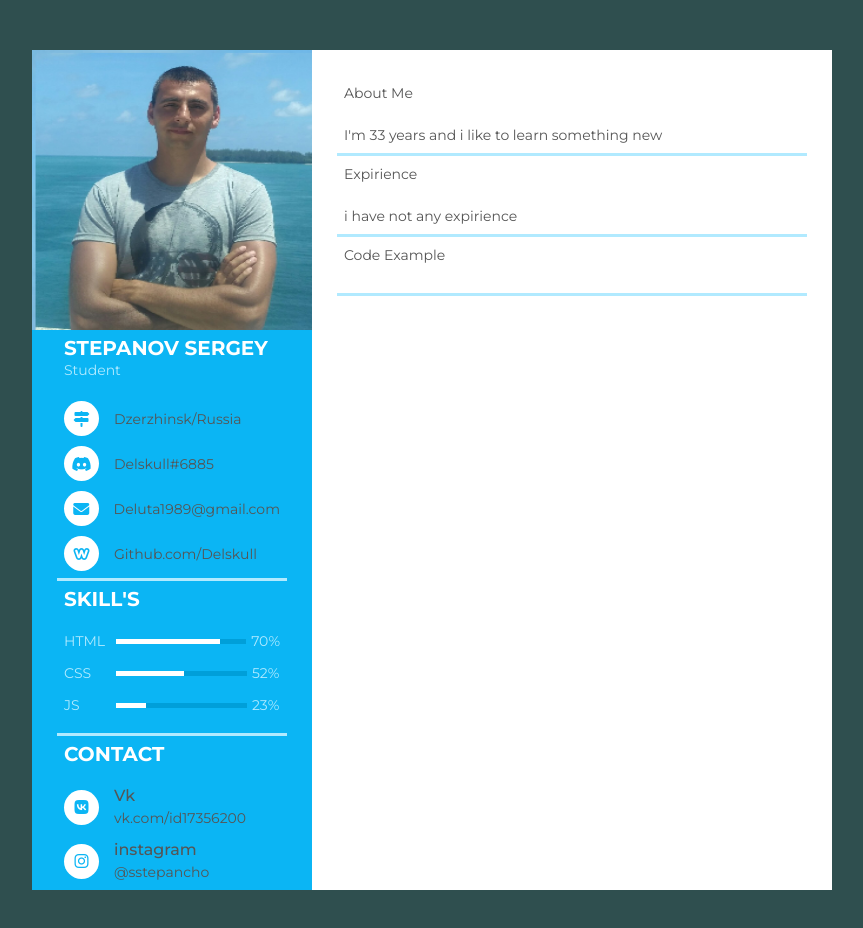
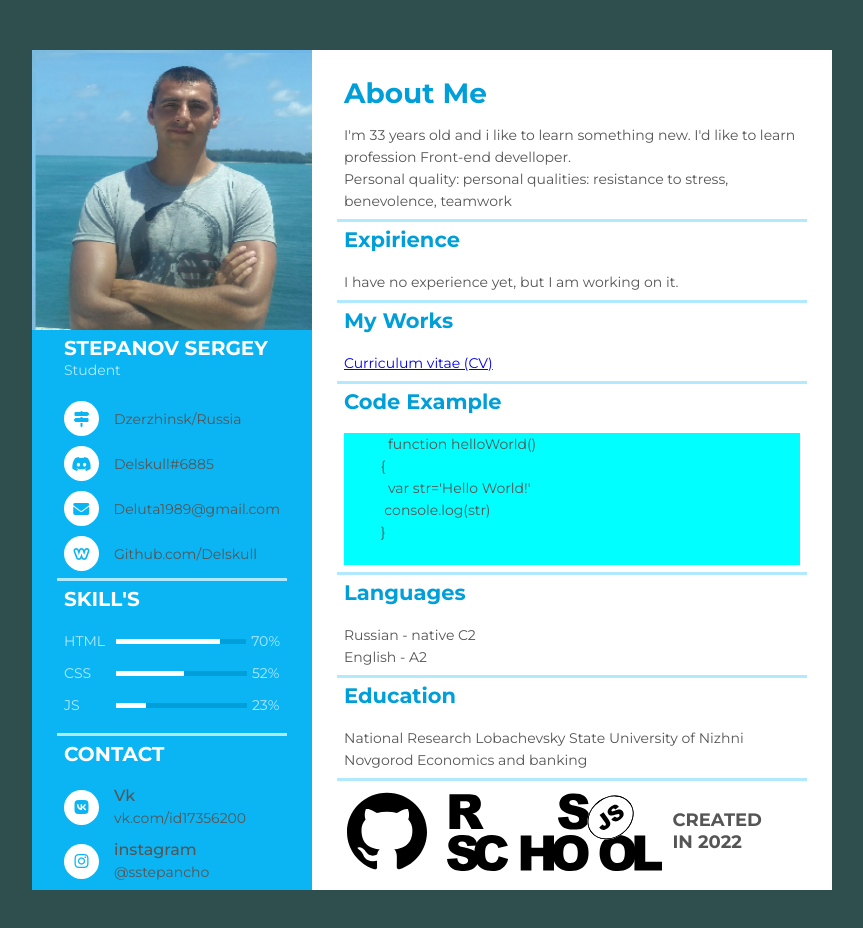
Before and after one commit to Delskull/rsschool-cv, a plain HTML site: page index.html in a window 1280 px wide. Shown: the whole page, without its empty margins (208-1071 px from the left). Drawn offline with Linux system fonts and the light colour scheme.

```diff
--- a/index.html
+++ b/index.html
@@ -6,13 +6,16 @@
     <meta name="viewport" content="width=device-width, initial-scale=1.0" />
     <title>CV</title>
     <link rel="stylesheet" href="style.css" />
-    <script src="https://kit.fontawesome.com/12af765dc4.js" crossorigin="anonymous"></script>
+    <script
+      src="https://kit.fontawesome.com/12af765dc4.js"
+      crossorigin="anonymous"
+    ></script>
   </head>
   <body>
     <div class="cv">
       <div class="cv_left">
         <div class="cv_profile">
-          <img src="pictures/images/22.jpg" alt="my photo" />
+          <img src="assets/img/22.jpg" alt="my photo" />
         </div>
         <div class="cv_content">
           <div class="cv_item cv_info">
@@ -23,27 +26,19 @@
             <ul>
               <li>
                 <div class="icon"><i class="fas fa-map-signs"></i></div>
-            <div class="data">
-              Dzerzhinsk/Russia
-            </div>
+                <div class="data">Dzerzhinsk/Russia</div>
               </li>
               <li>
                 <div class="icon"><i class="fab fa-discord"></i></div>
-            <div class="data">
-              Delskull#6885
-            </div>
+                <div class="data">Delskull#6885</div>
               </li>
               <li>
                 <div class="icon"><i class="fas fa-envelope"></i></div>
-            <div class="data">
-              Deluta1989@gmail.com
-            </div>
+                <div class="data">Deluta1989@gmail.com</div>
               </li>
               <li>
                 <div class="icon"><i class="fab fa-weebly"></i></div>
-            <div class="data">
-              Github.com/Delskull
-            </div>
+                <div class="data">Github.com/Delskull</div>
               </li>
             </ul>
           </div>
@@ -54,29 +49,23 @@
 
             <ul>
               <li>
-            <div class="skill_name">
-              HTML
-            </div>
+                <div class="skill_name">HTML</div>
                 <div class="skill_progress">
-              <span style="width: 80%;"></span>
+                  <span style="width: 80%"></span>
                 </div>
                 <div class="skill_per">70%</div>
               </li>
               <li>
-            <div class="skill_name">
-              CSS
-            </div>
+                <div class="skill_name">CSS</div>
                 <div class="skill_progress">
-              <span style="width: 52%;"></span>
+                  <span style="width: 52%"></span>
                 </div>
                 <div class="skill_per">52%</div>
               </li>
               <li>
-            <div class="skill_name">
-              JS
-            </div>
+                <div class="skill_name">JS</div>
                 <div class="skill_progress">
-              <span style="width: 23%;"></span>
+                  <span style="width: 23%"></span>
                 </div>
                 <div class="skill_per">23%</div>
               </li>
@@ -87,20 +76,17 @@
               <p class="bold">contact</p>
             </div>
             <ul>
-          <div>
               <li>
                 <div class="icon"><i class="fab fa-vk"></i></div>
                 <div class="data">
-              <p class="semi_bold"> Vk </p>
+                  <p class="semi_bold">Vk</p>
                   <p>vk.com/id17356200</p>
                 </div>
               </li>
               <li>
                 <div class="icon"><i class="fab fa-instagram"></i></div>
                 <div class="data">
-              <p class="semi_bold">
-                instagram
-              </p>
+                  <p class="semi_bold">instagram</p>
                   <p>@sstepancho</p>
                 </div>
               </li>
@@ -108,23 +94,96 @@
           </div>
         </div>
       </div>
+
       <div class="cv_right">
         <div class="cv_item cv_about">
           <div class="title">
-          <p class="bol">About Me</p>
+            <h1 class="blue">About Me</h1>
           </div>
-        <p>I'm 33 years and i like to learn something new</p>
+          <p>
+            I'm 33 years old and i like to learn something new. I'd like to
+            learn profession Front-end develloper.<br />
+            Personal quality: personal qualities: resistance to stress,
+            benevolence, teamwork
+          </p>
         </div>
         <div class="cv_item cv_expirience">
           <div class="title">
-          <p class="bol">Expirience</p>
+            <h2 class="blue">Expirience</h2>
           </div>
-        <p>i have not any expirience</p>
+          <p>I have no experience yet, but I am working on it.</p>
+        </div>
+        <div class="cv_item cv_work">
+          <div class="title">
+            <h2 class="blue">My Works</h2>
+          </div>
+          <p>
+            <a href="https://Delskull.github.io/rsschool-cv/"
+              >Curriculum vitae (CV)</a
+            >
+          </p>
         </div>
         <div class="cv_item cv_code">
           <div class="title">
-          <p class="bol">Code Example</p>
+            <h2 class="blue">Code Example</h2>
           </div>
+          <div class="code">
+            <pre>
+            function helloWorld()
+          {
+            var str='Hello World!'
+           console.log(str)
+          }
+          </pre
+            >
+          </div>
+        </div>
+        <div class="cv_item cv_languages">
+          <div class="title">
+            <h2 class="blue">Languages</h2>
+          </div>
+          <p>
+            Russian - native C2 <br />
+            English - A2
+          </p>
+        </div>
+        <div class="cv_item cv_Education">
+          <div class="title">
+            <h2 class="blue">Education</h2>
+          </div>
+          <p>
+            National Research Lobachevsky State University of Nizhni Novgorod
+            Economics and banking
+          </p>
+        </div>
+        <footer class="footer">
+          <div class="container">
+            <div class="footer_content">
+              <div class="footer_item">
+                <a href="https://github.com/Delskull" target="blank">
+                  <img
+                    src="assets/icons/github.svg"
+                    alt="github_icon"
+                    class="footer_image"
+                  />
+                </a>
+              </div>
+              <div class="footer_item">
+                <a href="https://rs.school/js/" target="blank">
+                  <img
+                    src="assets/icons/rs_school_js.svg"
+                    alt="rs-school-logo"
+                    class="footer_image"
+                  />
+                </a>
+              </div>
+              <div class="footer_date">
+                Created <br />
+                in 2022
+              </div>
+            </div>
+          </div>
+        </footer>
       </div>
     </div>
   </body>
--- a/style.css
+++ b/style.css
@@ -1,73 +1,73 @@
-@import url('https://fonts.googleapis.com/css2?family=Montserrat:wght@400;500;700&display=swap');
+@import url("https://fonts.googleapis.com/css2?family=Montserrat:wght@400;500;700&display=swap");
 
-*{
+* {
   margin: 0;
   padding: 0;
   box-sizing: border-box;
   list-style: none;
-  font-family: 'Montserrat', sans-serif;
+  font-family: "Montserrat", sans-serif;
 }
-body{
-  background: #2F4F4F;
+body {
+  background: #2f4f4f;
   font-size: 14px;
   line-height: 22px;
   color: #555555;
 }
-.bold{
+.bold {
   font-weight: 700;
   font-size: 20px;
   text-transform: uppercase;
 }
-.semi_bold{
+.semi_bold {
   font-weight: 500;
   font-size: 16px;
 }
-.cv{
+.cv {
   width: 800px;
   height: auto;
   display: flex;
   margin: 50px auto;
 }
-.cv .cv_left{
+.cv .cv_left {
   width: 280px;
   background: #0bb5f4;
 }
-.cv .cv_left .cv_profile{
+.cv .cv_left .cv_profile {
   width: 100%;
   height: 280px;
 }
-.cv .cv_left .cv_profile img{
+.cv .cv_left .cv_profile img {
   width: 100%;
   height: 100%;
 }
-.cv .cv_left .cv_content{
+.cv .cv_left .cv_content {
   padding: 0 25px;
 }
-.cv .title{
+.cv .title {
   margin-bottom: 20px;
 }
-.cv .cv_left .bold{
+.cv .cv_left .bold {
   color: #fff;
 }
-.cv .cv_left .regular{
+.cv .cv_left .regular {
   color: #b1eaff;
 }
-.cv .cv_item{
+.cv .cv_item {
   padding: 7px;
   border-bottom: 3px solid #b1eaff;
 }
-.cv .cv_left .cv_item:last-child{
+.cv .cv_left .cv_item:last-child {
   border-bottom: none;
 }
-.cv .cv_left ul li{
+.cv .cv_left ul li {
   display: flex;
   align-items: center;
   margin-bottom: 10px;
 }
-.cv .cv_left ul li:last-child{
+.cv .cv_left ul li:last-child {
   margin-bottom: 0px;
 }
-.cv .cv_left ul li .icon{
+.cv .cv_left ul li .icon {
   width: 35px;
   height: 35px;
   background: #fff;
@@ -77,41 +77,74 @@ body{
   font-size: 16px;
   position: relative;
 }
-.cv .icon i{
+.cv .icon i {
   position: absolute;
   top: 50%;
   left: 50%;
-  transform: translate(-50%,-50%);
+  transform: translate(-50%, -50%);
 }
-.cv .cv_left .cv_skills ul li{
+.cv .cv_left .cv_skills ul li {
   display: flex;
   margin-bottom: 10px;
   color: #b1eaff;
   justify-content: space-between;
   align-items: center;
 }
-.cv .cv_left .cv_skills ul li .skill_name{
+.cv .cv_left .cv_skills ul li .skill_name {
   width: 25%;
 }
-.cv .cv_left .cv_skills ul li .skill_progress{
+.cv .cv_left .cv_skills ul li .skill_progress {
   width: 70%;
   margin: 0 5px;
   height: 5px;
   background: #009fd9;
   position: relative;
 }
-.cv .cv_left .cv_skills ul li .skill_per{
+.cv .cv_left .cv_skills ul li .skill_per {
   width: 15%;
 }
-.cv .cv_left .cv_skills ul li .skill_progress span{
+.cv .cv_left .cv_skills ul li .skill_progress span {
   position: absolute;
   top: 0px;
   left: 0px;
   height: 100%;
   background: #fff;
 }
-.cv .cv_right{
+.cv .cv_right {
   width: 520px;
   background: #fff;
   padding: 25px;
 }
+.cv .cv_right {
+  display: flex;
+  flex-direction: column;
+  background: #fff;
+  color: #555555;
+}
+.cv .cv_right .cv_about {
+  height: auto;
+}
+.blue {
+  color: #009fd9;
+}
+.code {
+  background: #00ffff;
+}
+.footer_image {
+  height: 100px;
+  padding: 10px;
+}
+.footer_content {
+  display: flex;
+  height: 20px;
+  width: 90%;
+  justify-content: space-around;
+}
+.footer_date {
+  display: flex;
+  align-items: center;
+  font-size: 18px;
+  font-weight: 600;
+  text-transform: uppercase;
+  margin-top: 50px;
+}
```
Also changed, not shown: assets/icons/github.svg (added), assets/icons/rs_school_js.svg (added), assets/img/22.jpg (renamed from pictures/images/22.jpg), 1 other file. Lines whose indentation alone changed are shown as unchanged.
